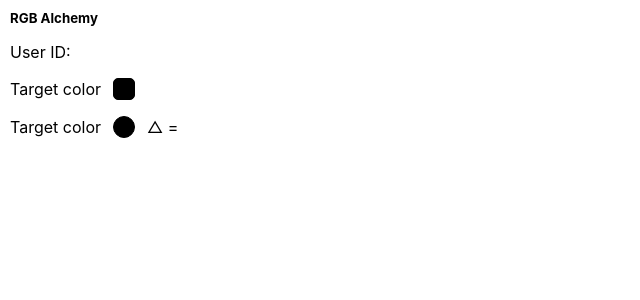
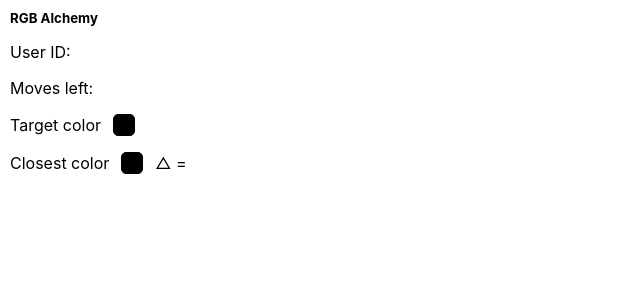
Before and after one commit to mojtabafazeli/color-alchemy, a React (Create React App) app in the folder frontend/: page / in a window 1280 px wide. Shown: the top 300 px of the page, without its empty margins (0-640 px from the left). Built offline with nearby package versions, Linux system fonts and the light colour scheme; no server answers.

Commit message:
update board and homepage

```diff
--- a/frontend/src/components/Board/Board.jsx
+++ b/frontend/src/components/Board/Board.jsx
@@ -1,6 +1,21 @@
 import React from 'react';
+import { number, func } from 'prop-types';
 
-const Board = () => {
+const Board = ({
+	width,
+	height,
+	setMoves,
+}) => {
+	const onClickSource = () => {
+		setMoves(prev => {
+			if (prev === 0) return;
+			return prev-1;
+		});
+	};
+
+	const Rows = new Array(width);
+	const Columns = new Array(height);
+
 	return (
 		<div className='Board'>
 
@@ -8,4 +23,10 @@ const Board = () => {
 	);
 };
 
+Board.propTypes = {
+	width: number,
+	height: number,
+	setMoves: func,
+};
+
 export default Board;
--- a/frontend/src/components/Board/BoardC.js
+++ b/frontend/src/components/Board/BoardC.js
@@ -1,9 +1,9 @@
 import React from 'react';
 import Board from './Board';
 
-const BoardC = () => {
+const BoardC = (props) => {
 	return (
-		<Board />
+		<Board {...props} />
 	);
 };
 
--- a/frontend/src/components/GameInfoBox/GameInfoBox.jsx
+++ b/frontend/src/components/GameInfoBox/GameInfoBox.jsx
@@ -1,32 +1,34 @@
 import './GameInfoBox.scss';
 import React from 'react';
-import { string } from 'prop-types';
+import { string, number } from 'prop-types';
 import Tile from 'components/ColorBox/Tile';
-import Source from 'components/ColorBox/Source';
+import {USER_ID, MOVES_LEFT, TARGET_COLOR, CLOSEST_COLOR } from 'constants/langConstants';
 
 const GameInfoBox = ({
 	userId,
 	targetColor,
 	closestColor,
+	movesLeft,
 	delta,
 }) => {
-	console.log('tarter', targetColor);
 	return (
 		<div className='GameInfoBox'>
 			<h5>RGB Alchemy</h5>
 
-			<p>User ID: {userId}</p>
+			<p>{USER_ID}: {userId}</p>
+
+			<p>{MOVES_LEFT}: {movesLeft}</p>
 
 			<div className='colorLine'>
-				<span>Target color</span>
+				<span>{TARGET_COLOR}</span>
 
 				<Tile color={targetColor} />
 			</div>
 
 			<div className='colorLine'>
-				<span>Target color</span>
+				<span>{CLOSEST_COLOR}</span>
 
-				<Source color={closestColor} />
+				<Tile color={closestColor} />
 
 				<span>△ = {delta}</span>
 			</div>
@@ -38,6 +40,7 @@ GameInfoBox.propTypes = {
 	userId: string,
 	targetColor: string,
 	closestColor: string,
+	movesLeft: number,
 	delta: string,
 };
 
--- a/frontend/src/components/Homepage/Homepage.jsx
+++ b/frontend/src/components/Homepage/Homepage.jsx
@@ -1,32 +1,38 @@
 import React from 'react';
-import { object } from 'prop-types';
+import { object, array } from 'prop-types';
 import GameInfoBox from 'components/GameInfoBox/GameInfoBox';
 import BoardC from 'components/Board/BoardC';
 
 const Homepage = ({
 	gameState,
+	gameActions,
 }) => {
 	const {
 		userId,
 		width,
 		height,
 		targetColor,
+		movesLeft,
 	} = gameState;
+
+	const [setMovesLeft] = gameActions;
 
 	return (
 		<div className='Board'>
 			<GameInfoBox
 				userId={userId}
 				targetColor={targetColor}
+				movesLeft={movesLeft}
 			/>
 
-			<BoardC width={width} height={height} />
+			<BoardC width={width} height={height} setMoves={setMovesLeft} />
 		</div>
 	);
 };
 
 Homepage.propTypes = {
 	gameState: object,
+	gameActions: array,
 };
 
 export default Homepage;
--- a/frontend/src/components/Homepage/HomepageC.js
+++ b/frontend/src/components/Homepage/HomepageC.js
@@ -1,26 +1,38 @@
 import React, {useState, useEffect} from 'react';
 import Homepage from './Homepage';
 import createRGB from 'utils/createRGB';
+import { INIT_URL } from 'constants/apiConstants';
+
 
 const HomepageC = () => {
 	const [fetchedState, setFetchedState] = useState({});
+	const { userId, width, height, target } = fetchedState;
+	const [movesLeft, setMovesLeft] = useState();
 
 	useEffect(() => {
-		fetch('http://localhost:9876/init')
+		fetch(INIT_URL)
 			.then(res => res.json())
-			.then(setFetchedState);
+			.then(res => {
+				setFetchedState(res);
+				const { maxMoves } = res;
+				setMovesLeft(maxMoves);
+			});
 	}, []);
 
-	const { target } = fetchedState;
 	const targetColor = createRGB(target);
 
 	const gameState = {
-		...fetchedState,
+		userId,
+		width,
+		height,
+		movesLeft,
 		targetColor,
 	};
 
+	const gameActions = [setMovesLeft];
+
 	return (
-		<Homepage gameState={gameState} />
+		<Homepage gameState={gameState} gameActions={gameActions} />
 	);
 };
 
--- /dev/null
+++ b/frontend/src/constants/apiConstants.js
@@ -0,0 +1,3 @@
+export const BASE_URL = 'http://localhost:9876';
+export const INIT_URL = BASE_URL + '/init';
+export const RESET_URL = (userId) => BASE_URL + `/init/user/${userId}`;
--- /dev/null
+++ b/frontend/src/constants/langConstants.js
@@ -0,0 +1,4 @@
+export const USER_ID = 'User ID';
+export const MOVES_LEFT = 'Moves left';
+export const TARGET_COLOR = 'Target color';
+export const CLOSEST_COLOR = 'Closest color';
```
